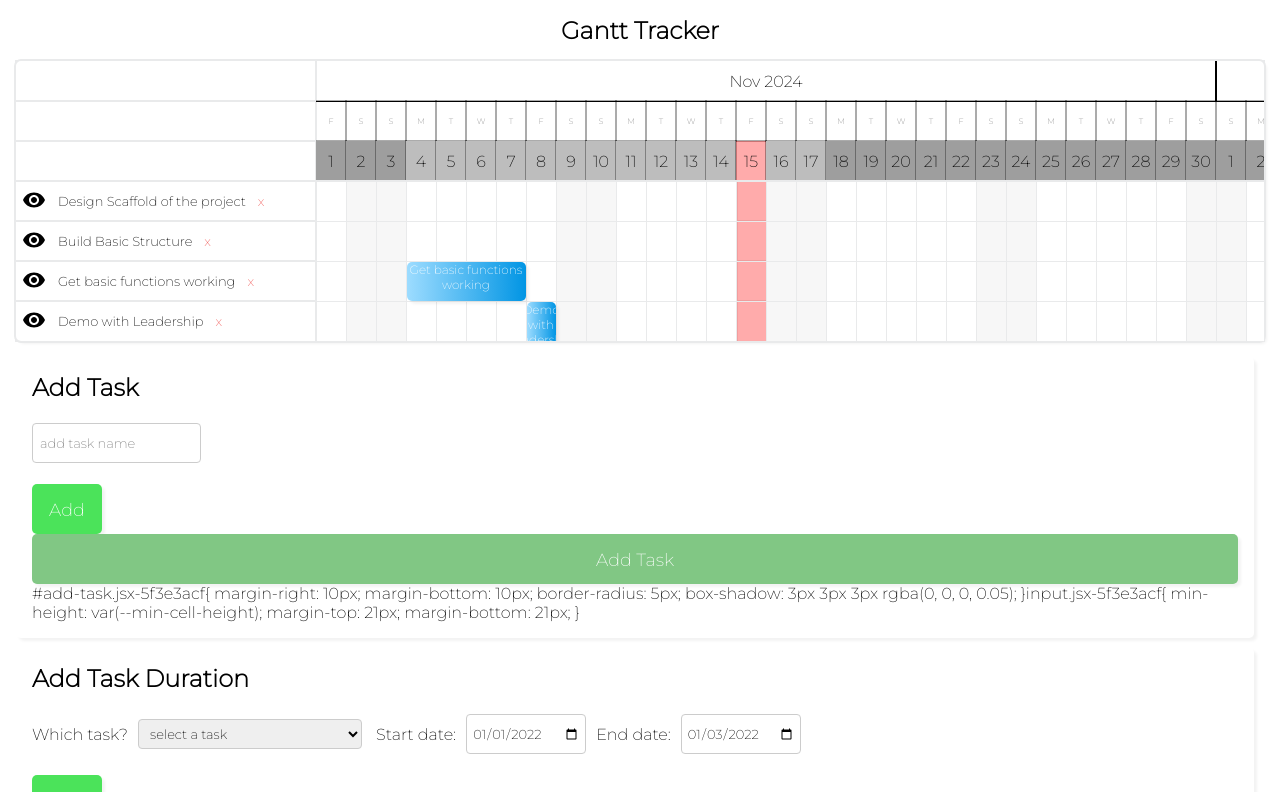
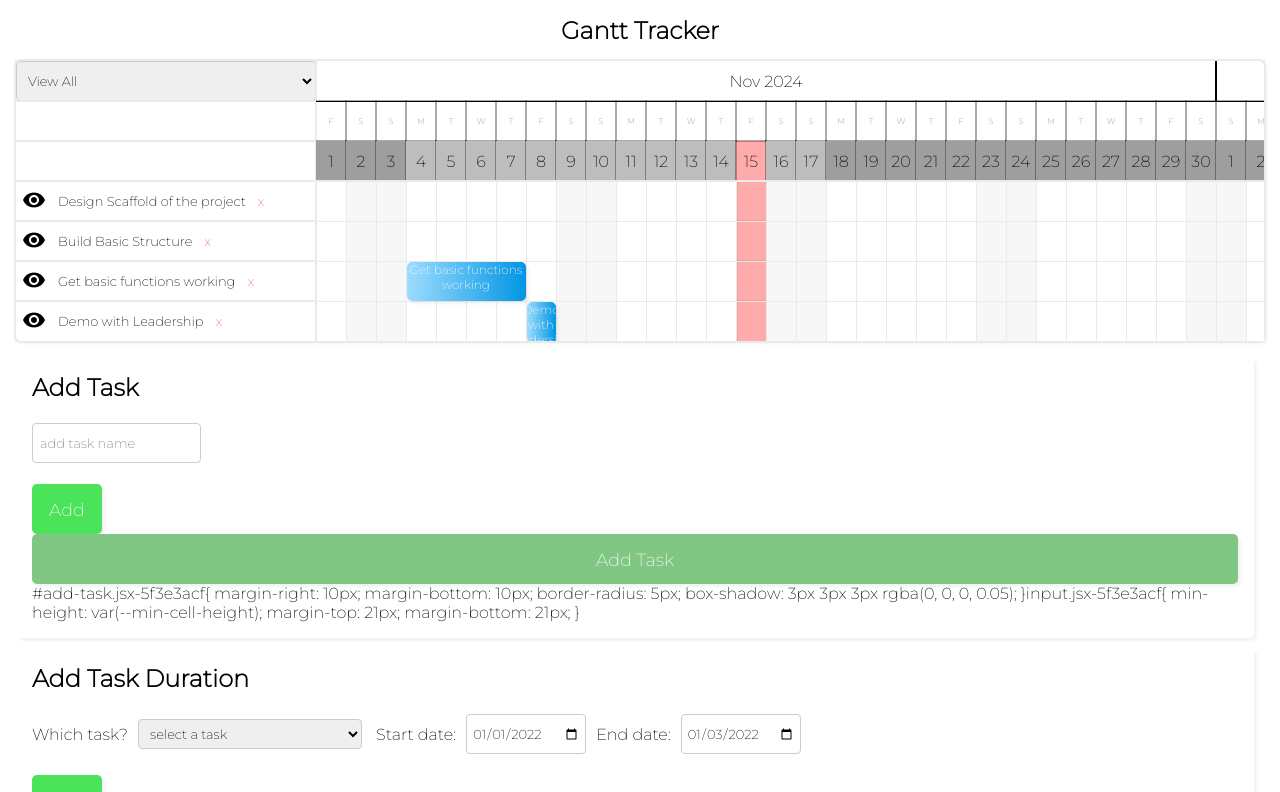
Before and after one commit to CoreyStagner/gantt_chart, a Next.js app: page / in a window 1280 px wide. Shown: the top 792 px of the page. Built offline with nearby package versions, Linux system fonts and the light colour scheme.

Commit message:
Pushed changes to filter the tasks

```diff
--- a/components/GanttChart/GanttChart.js
+++ b/components/GanttChart/GanttChart.js
@@ -15,6 +15,7 @@ export default function GanttChart() {
   const [userProjectData, setUserProjectData] = useState(null);
   const [selection, setSelection] = useState(null);
   const [tasks, setTasks] = useState(null);
+  const [updatedTasks, setUpdatedTasks] = useState(tasks);
   const [taskDurations, setTaskDurations] = useState(null);
   const [timeRange, setTimeRange] = useState({
     fromSelectMonth: new Date().getMonth() + 0,
@@ -33,6 +34,7 @@ export default function GanttChart() {
     client('data.json').then(
       (data) => {
         setTasks(data?.tasks);
+        setUpdatedTasks(data?.tasks);
         setTaskDurations(data?.taskDurations);
       },
       (error) => {
@@ -40,6 +42,21 @@ export default function GanttChart() {
       }
     );
   }, []);
+
+  function handleFilterTasks(data) {
+    const [taskTypeID, taskTypeName] = data.split('-');
+    if (!taskTypeID || data === 'all') {
+      setUpdatedTasks(tasks);
+    } else {
+      const filteredTasks = [];
+      tasks.forEach((task) => {
+        if (task.taskType == +taskTypeID) {
+          filteredTasks.push(task);
+        }
+      });
+      setUpdatedTasks(filteredTasks);
+    }
+  }
 
   function handleTaskDateView(data) {
     const { start, end } = data;
@@ -57,15 +74,16 @@ export default function GanttChart() {
     <div id="gantt-container">
       <Grid>
         <Tasks
-          tasks={tasks}
+          tasks={updatedTasks}
           taskDurations={taskDurations}
           setTasks={setTasks}
           setTaskDurations={setTaskDurations}
           handleTaskDateView={handleTaskDateView}
+          onFilter={handleFilterTasks}
         />
         <TimeTable
           timeRange={timeRange}
-          tasks={tasks}
+          tasks={updatedTasks}
           taskDurations={taskDurations}
           setTaskDurations={setTaskDurations}
         />
--- /dev/null
+++ b/components/GanttChart/Select.js
@@ -0,0 +1,89 @@
+import React, { useState, useEffect } from 'react';
+import Select from 'react-select';
+import { client } from '../../utils/fetchWrapper';
+
+const Checkbox = ({ children, ...props }) => (
+  <label style={{ marginRight: '1em' }}>
+    <input type="checkbox" {...props} />
+    {children}
+  </label>
+);
+
+export default function SelectField(config) {
+  const [isClearable, setIsClearable] = useState(true);
+  const [isSearchable, setIsSearchable] = useState(true);
+  const [isDisabled, setIsDisabled] = useState(false);
+  const [isLoading, setIsLoading] = useState(false);
+  const [isRtl, setIsRtl] = useState(false);
+
+  const [options, setOptions] = useState(undefined);
+  const [optionList, setOptionList] = useState(undefined);
+  const [selectedOption, setSelectedOption] = useState(null);
+
+  const { onChange } = config;
+
+  /**
+   * Pass the data back up to the parent if has the function
+   * @param {HTMLEvent} e - The event object
+   */
+  const handleChange = (e) => {
+    setSelectedOption(e.target.value);
+    if (onChange) {
+      onChange(e.target.value);
+    }
+  };
+
+  useEffect(() => {
+    client('data/project-user.json').then(
+      (data) => {
+        const { types } = data;
+        const typesTuple = Object.entries(types);
+        if (!typesTuple || !typesTuple.length) {
+          console.log('No data found for options');
+          return;
+        }
+        setOptions(data?.types);
+        const list = [];
+        typesTuple.map(([k, v]) => {
+          const { label, id } = v;
+          if (!label) {
+            console.log('No label found for option');
+            return;
+          }
+          list.push({
+            label,
+            value: `${id}-${label}`,
+          });
+        });
+        setOptionList(list);
+      },
+      (error) => {
+        console.error('Error: ', error);
+      }
+    );
+  }, []);
+
+  return (
+    <>
+      <select
+        name="taskType"
+        className="select_taskType"
+        onChange={handleChange}
+      >
+        <option value="all">View All</option>
+        {optionList?.map((option, i) => (
+          <option key={i} value={option.value}>
+            {option.label}
+          </option>
+        ))}
+      </select>
+      {/* Create standardized styles for the select field */}
+      <style jsx>{`
+        select.select_taskType {
+          width: 100%;
+          margin: 0;
+        }
+      `}</style>
+    </>
+  );
+}
--- a/components/GanttChart/Tasks.js
+++ b/components/GanttChart/Tasks.js
@@ -1,6 +1,7 @@
 import { useEffect, useState, useRef } from 'react';
 import Modal from './Modal';
 import Button from './Button';
+import Select from './Select';
 
 export default function Tasks({
   tasks,
@@ -9,10 +10,11 @@ export default function Tasks({
   setTaskDurations,
   handleTaskDateView,
   headerRef,
-  setHeaderRef,
+  onFilter,
 }) {
   const inputRef = useRef([]);
   const indexRef = useRef(null);
+  const [updatedTasks, setUpdatedTasks] = useState(tasks);
   const [showModal, setShowModal] = useState(false);
   const [modalData, setModalData] = useState(undefined);
   const [modalID, setModalID] = useState(undefined);
@@ -115,6 +117,14 @@ export default function Tasks({
     }
   });
 
+  useEffect(() => {
+    setUpdatedTasks(tasks);
+  }, [setUpdatedTasks, tasks]);
+
+  function handleTaskSelectionChange(data) {
+    if (onFilter) onFilter(data);
+  }
+
   return (
     <div id="gantt-grid-container__tasks" ref={headerRef}>
       <Modal
@@ -125,11 +135,13 @@ export default function Tasks({
         }}
         handleOpenChange={handleModalState}
       />
+      <div className="gantt-task-row">
+        <Select onChange={handleTaskSelectionChange} />
+      </div>
       <div className="gantt-task-row"></div>
       <div className="gantt-task-row"></div>
-      <div className="gantt-task-row"></div>
-      {tasks &&
-        tasks.map((tsk, i) => (
+      {updatedTasks &&
+        updatedTasks.map((tsk, i) => (
           <div
             key={`${i}-${tsk?.id}-${tsk.name}`}
             id={`task_row_header task_row_header-${tsk?.id}`}
--- a/package.json
+++ b/package.json
@@ -16,7 +16,8 @@
     "@mui/material": "^6.1.7",
     "next": "^12.3.4",
     "react": "18.2.0",
-    "react-dom": "18.2.0"
+    "react-dom": "18.2.0",
+    "react-select": "^5.8.3"
   },
   "devDependencies": {
     "eslint": "8.20.0",
--- a/public/data.json
+++ b/public/data.json
@@ -20,18 +20,22 @@
   "tasks": [
     {
       "id": 1,
+      "taskType": 1,
       "name": "Design Scaffold of the project"
     },
     {
       "id": 2,
+      "taskType": 1,
       "name": "Build Basic Structure"
     },
     {
       "id": 3,
+      "taskType": 1,
       "name": "Get basic functions working"
     },
     {
       "id": 4,
+      "taskType": 2,
       "name": "Demo with Leadership"
     }
   ],
--- a/public/data/project-user.json
+++ b/public/data/project-user.json
@@ -34,5 +34,17 @@
                 }
             }
         }
+    },
+    "types": {
+        "task": {
+            "label": "Task",
+            "description": "A task is a basic building block of a project. It can be a simple todo or a complex part of a project.",
+            "id": 1
+        },
+        "story": {
+            "label": "Story",
+            "description": "A task is a basic building block of a project. It can be a simple todo or a complex part of a project.",
+            "id": 2
+        }
     }
 }
```
Also changed, not shown: 1 other file (tests, documents, lock files or other folders).
